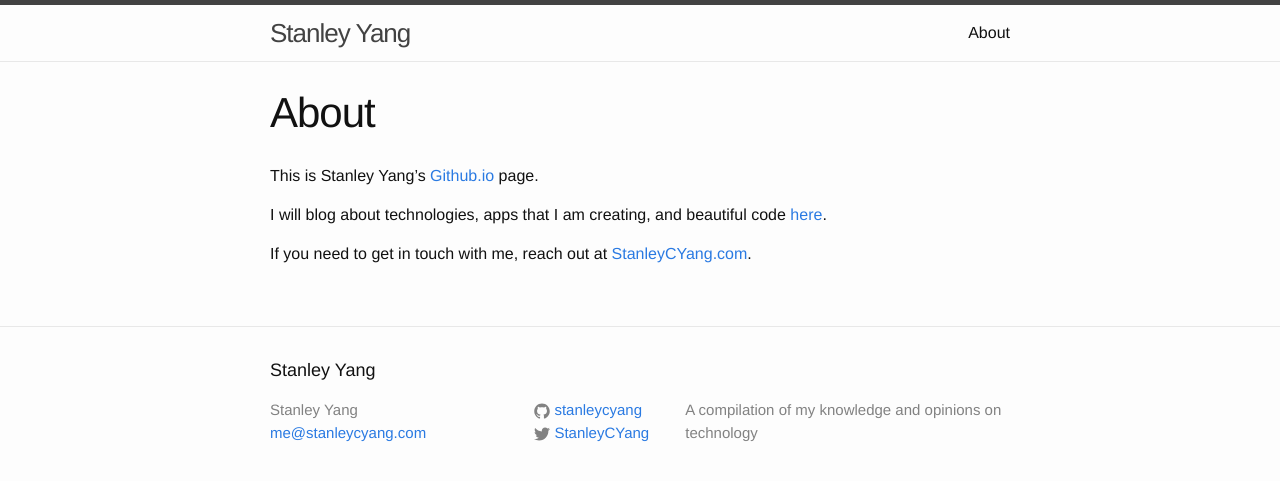
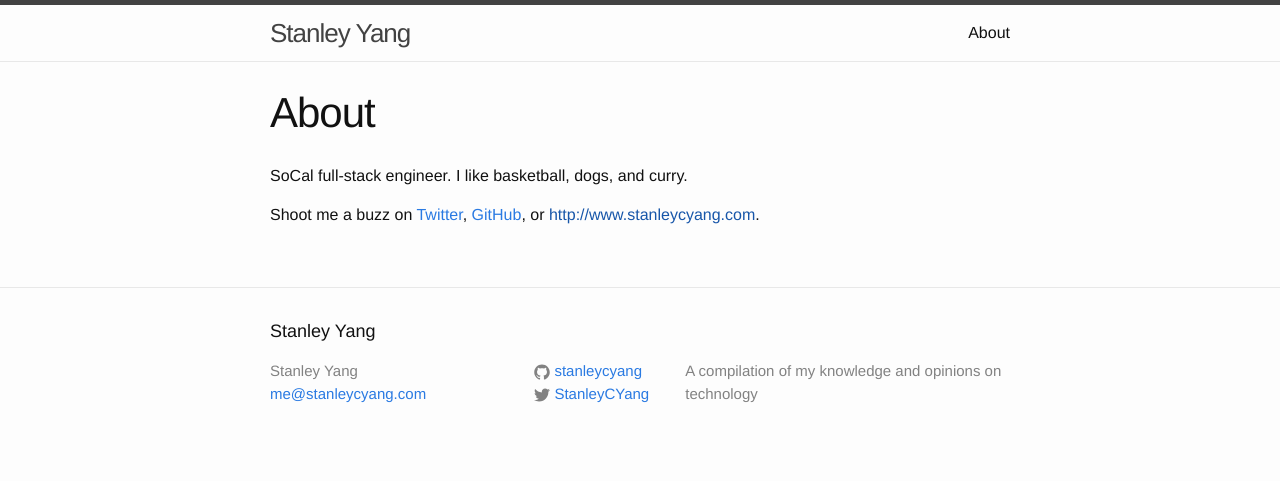
Before and after one commit to stanleycyang/stanleycyang.github.io, a Jekyll site: the page built from about.md, in a window 1280 px wide. Shown: the top 481 px of the page. Built offline with Jekyll 4.4.1, drawn with Linux system fonts in a browser that asks for light colours.

Commit message:
Updated about page

```diff
--- a/about.md
+++ b/about.md
@@ -4,9 +4,7 @@ title: About
 permalink: /about/
 ---
 
-This is Stanley Yang's [Github.io](https://github.com/stanleycyang) page.
+SoCal full-stack engineer. I like basketball, dogs, and curry.
 
-I will blog about technologies, apps that I am creating, and beautiful code [here](http://stanleycyang.github.io).
-
-If you need to get in touch with me, reach out at
-[StanleyCYang.com](http://www.stanleycyang.com).
+Shoot me a buzz on
+[Twitter](https://www.twitter.com/stanleycyang), [GitHub](https://www.github.com/stanleycyang), or [http://www.stanleycyang.com]().
```
